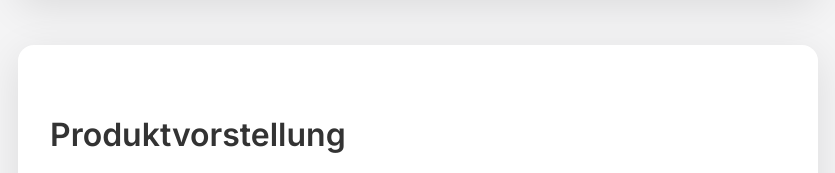
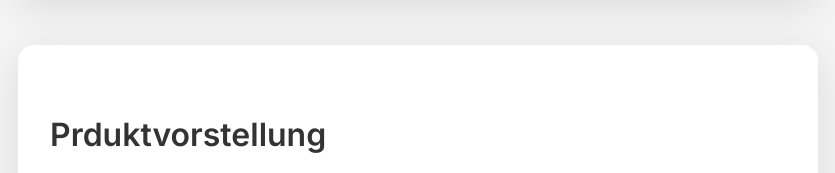
Before and after one commit to nilsdelgormo/dresden-coin, a plain HTML site: page index.html in a window 1280 px wide. Shown: the part 1419-1592 px from the top of the page, without its empty margins (222-1057 px from the left). Drawn offline with Linux system fonts and the light colour scheme.

Commit message:
Update index.html

```diff
--- a/index.html
+++ b/index.html
@@ -261,7 +261,7 @@
 
   <!-- Produktvorstellung -->
   <section id="product showcase" class="section">
-    <h2>Produktvorstellung</h2>
+    <h2>Prduktvorstellung</h2>
     <ul>
       Dresden Coin ist mehr als nur eine digitale Währung – es ist ein Schlüssel zur Transformation
       der lokalen Wirtschaft. Mit Dresden Coin ermöglichen wir den Menschen in Dresden, ihre Transaktionen sicher
```
